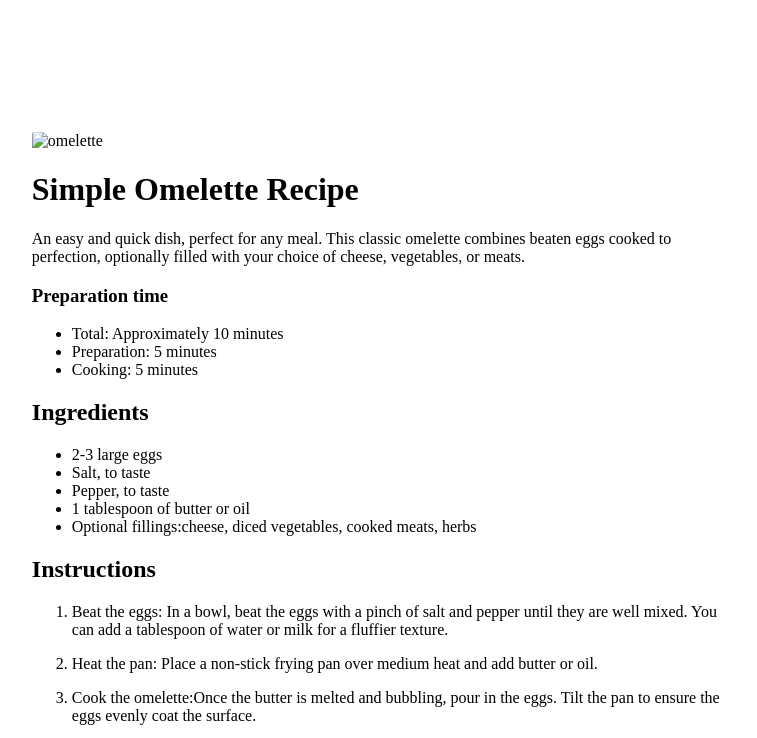
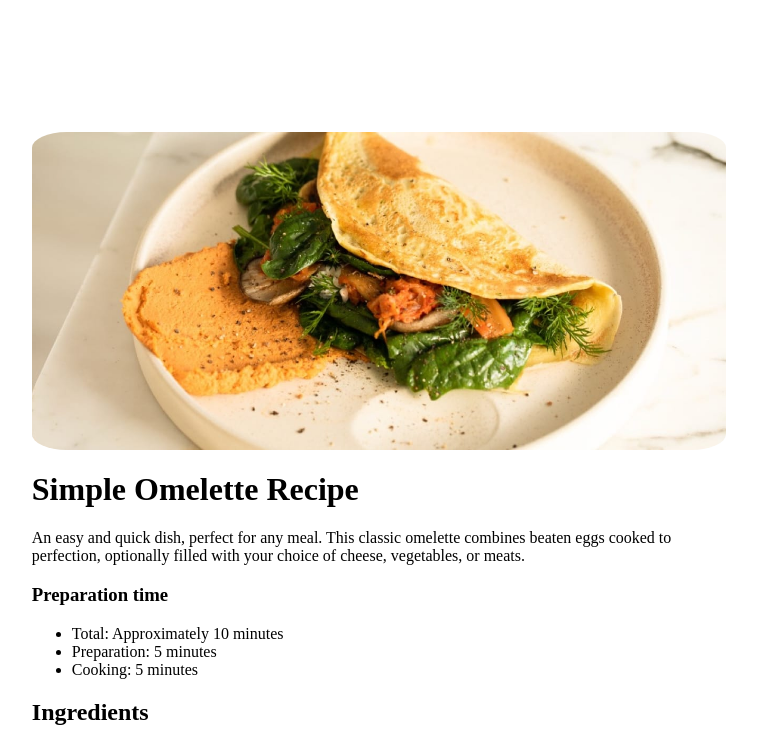
Before and after one commit to Julio-SC/recipePage-challenge, a plain HTML site: page recipe-page-main/index.html in a window 1280 px wide. Shown: the top 738 px of the page, without its empty margins (261-1018 px from the left). Drawn offline with Linux system fonts and the light colour scheme; the site is published under a folder, as on GitHub Pages, so addresses that start at the root find nothing.

Commit message:
image bug - solved

```diff
--- a/recipe-page-main/index.html
+++ b/recipe-page-main/index.html
@@ -18,7 +18,7 @@
 <main>
   <header>
     <div>
-    <img src="/recipe-page-main/assets/images/image-omelette.jpeg" alt="omelette">
+    <img src="./assets/images/image-omelette.jpeg" alt="omelette">
   </div>
     <h1>Simple Omelette Recipe</h1>
     <p>An easy and quick dish, perfect for any meal. This classic omelette combines beaten eggs cooked
```
